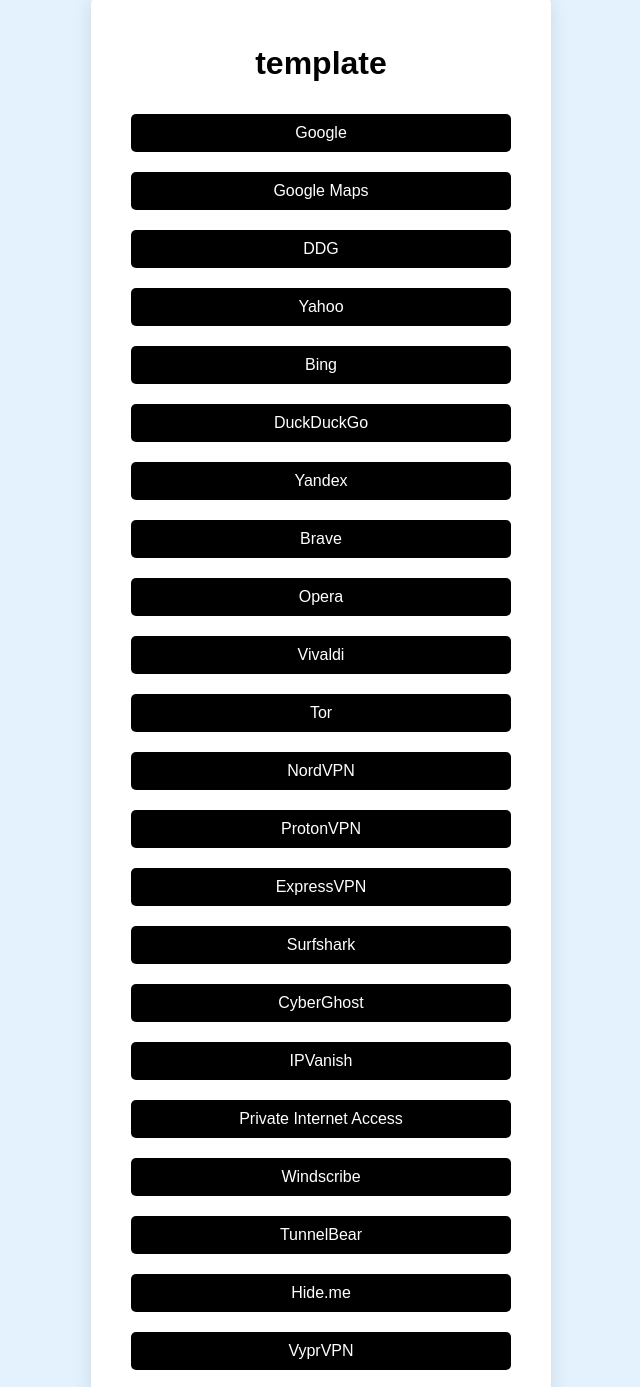
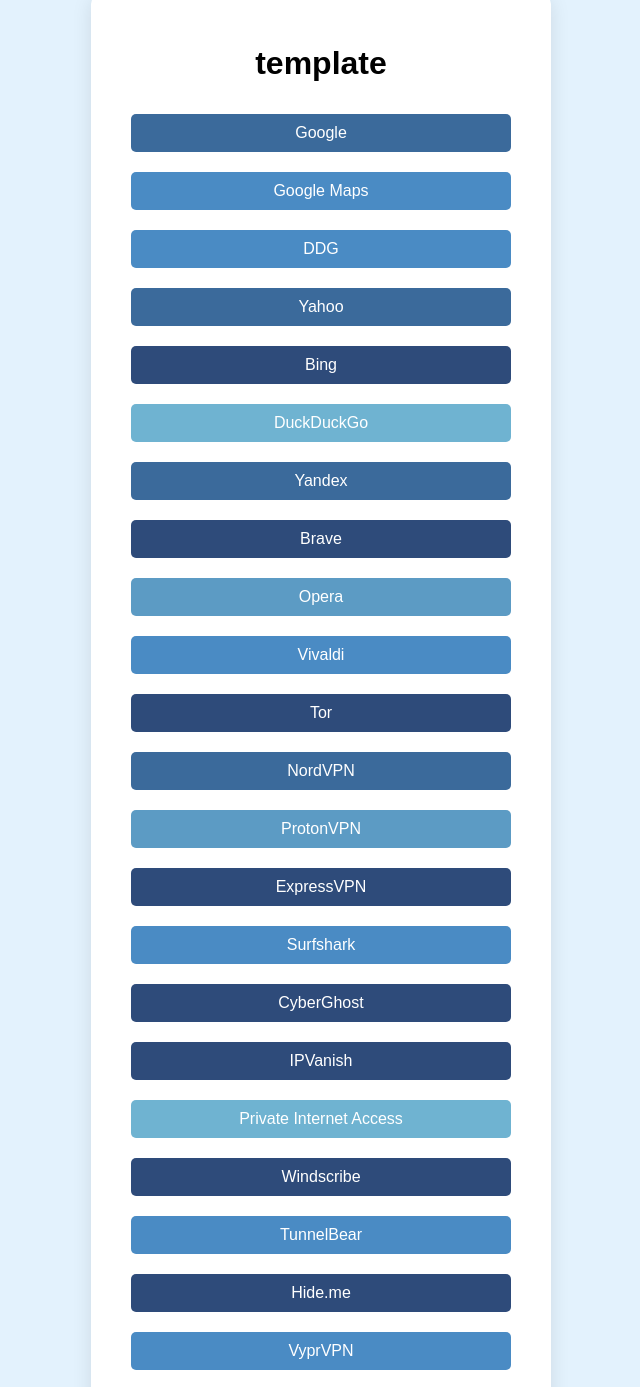
Before and after one commit to NTUT-NPC/link, a plain HTML site: page docs/template/index.html in a window 1280 px wide. Shown: the part 26-1413 px from the top of the page, without its empty margins (319-959 px from the left). Drawn offline with Linux system fonts and the light colour scheme.

Commit message:
Update generated HTML files

```diff
--- a/docs/template/index.html
+++ b/docs/template/index.html
@@ -55,34 +55,34 @@
 <body>
   <div class="container">
     <h1>template</h1>
-<a href="https://www.google.com" style="background-color: #000000;">Google</a>
-<a href="https://maps.google.com" style="background-color: #000000;">Google Maps</a>
-<a href=" https://ddg.gg" style="background-color: #000000;">DDG</a>
-<a href="https://www.yahoo.com" style="background-color: #000000;">Yahoo</a>
-<a href="https://www.bing.com" style="background-color: #000000;">Bing</a>
-<a href="https://duckduckgo.com" style="background-color: #000000;">DuckDuckGo</a>
-<a href="https://www.yandex.com" style="background-color: #000000;">Yandex</a>
-<a href="https://www.brave.com" style="background-color: #000000;">Brave</a>
-<a href="https://www.opera.com" style="background-color: #000000;">Opera</a>
-<a href="https://vivaldi.com" style="background-color: #000000;">Vivaldi</a>
-<a href="https://www.torproject.org" style="background-color: #000000;">Tor</a>
-<a href="https://nordvpn.com" style="background-color: #000000;">NordVPN</a>
-<a href="https://protonvpn.com" style="background-color: #000000;">ProtonVPN</a>
-<a href="https://www.expressvpn.com" style="background-color: #000000;">ExpressVPN</a>
-<a href="https://surfshark.com" style="background-color: #000000;">Surfshark</a>
-<a href="https://www.cyberghostvpn.com" style="background-color: #000000;">CyberGhost</a>
-<a href="https://www.ipvanish.com" style="background-color: #000000;">IPVanish</a>
-<a href="https://www.privateinternetaccess.com" style="background-color: #000000;">Private Internet Access</a>
-<a href="https://windscribe.com" style="background-color: #000000;">Windscribe</a>
-<a href="https://www.tunnelbear.com" style="background-color: #000000;">TunnelBear</a>
-<a href="https://hide.me" style="background-color: #000000;">Hide.me</a>
-<a href="https://www.vyprvpn.com" style="background-color: #000000;">VyprVPN</a>
-<a href="https://www.zerotier.com" style="background-color: #000000;">ZeroTier</a>
-<a href="https://www.softether.org" style="background-color: #000000;">SoftEther</a>
-<a href="https://openvpn.net" style="background-color: #000000;">OpenVPN</a>
-<a href="https://www.wireguard.com" style="background-color: #000000;">WireGuard</a>
-<a href="https://shadowsocks.org" style="background-color: #000000;">Shadowsocks</a>
-<a href="https://www.v2ray.com" style="background-color: #000000;">V2Ray</a>
+<a href="https://www.google.com" style="background-color: #3B6A9B;">Google</a>
+<a href="https://maps.google.com" style="background-color: #4A8BC4;">Google Maps</a>
+<a href=" https://ddg.gg" style="background-color: #4A8BC4;">DDG</a>
+<a href="https://www.yahoo.com" style="background-color: #3B6A9B;">Yahoo</a>
+<a href="https://www.bing.com" style="background-color: #2E4B7A;">Bing</a>
+<a href="https://duckduckgo.com" style="background-color: #6FB3D1;">DuckDuckGo</a>
+<a href="https://www.yandex.com" style="background-color: #3B6A9B;">Yandex</a>
+<a href="https://www.brave.com" style="background-color: #2E4B7A;">Brave</a>
+<a href="https://www.opera.com" style="background-color: #5C9BC4;">Opera</a>
+<a href="https://vivaldi.com" style="background-color: #4A8BC4;">Vivaldi</a>
+<a href="https://www.torproject.org" style="background-color: #2E4B7A;">Tor</a>
+<a href="https://nordvpn.com" style="background-color: #3B6A9B;">NordVPN</a>
+<a href="https://protonvpn.com" style="background-color: #5C9BC4;">ProtonVPN</a>
+<a href="https://www.expressvpn.com" style="background-color: #2E4B7A;">ExpressVPN</a>
+<a href="https://surfshark.com" style="background-color: #4A8BC4;">Surfshark</a>
+<a href="https://www.cyberghostvpn.com" style="background-color: #2E4B7A;">CyberGhost</a>
+<a href="https://www.ipvanish.com" style="background-color: #2E4B7A;">IPVanish</a>
+<a href="https://www.privateinternetaccess.com" style="background-color: #6FB3D1;">Private Internet Access</a>
+<a href="https://windscribe.com" style="background-color: #2E4B7A;">Windscribe</a>
+<a href="https://www.tunnelbear.com" style="background-color: #4A8BC4;">TunnelBear</a>
+<a href="https://hide.me" style="background-color: #2E4B7A;">Hide.me</a>
+<a href="https://www.vyprvpn.com" style="background-color: #4A8BC4;">VyprVPN</a>
+<a href="https://www.zerotier.com" style="background-color: #5C9BC4;">ZeroTier</a>
+<a href="https://www.softether.org" style="background-color: #3B6A9B;">SoftEther</a>
+<a href="https://openvpn.net" style="background-color: #2E4B7A;">OpenVPN</a>
+<a href="https://www.wireguard.com" style="background-color: #5C9BC4;">WireGuard</a>
+<a href="https://shadowsocks.org" style="background-color: #4A8BC4;">Shadowsocks</a>
+<a href="https://www.v2ray.com" style="background-color: #3B6A9B;">V2Ray</a>
 
   </div>
 </body>
```
Also changed, not shown: docs/北科程式設計研社/index.html (renamed from docs/NPC 北科程式設計研究社/index.html, +6 -6 lines).
